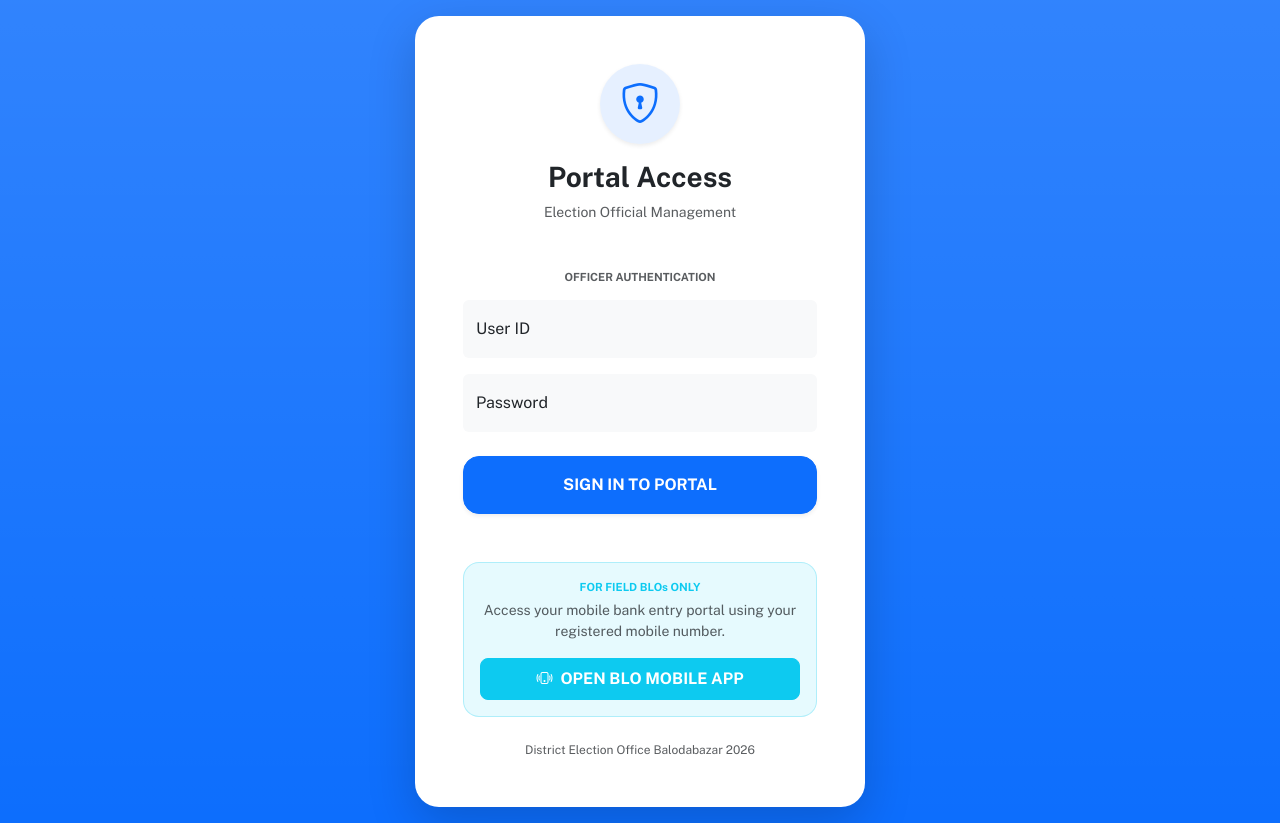
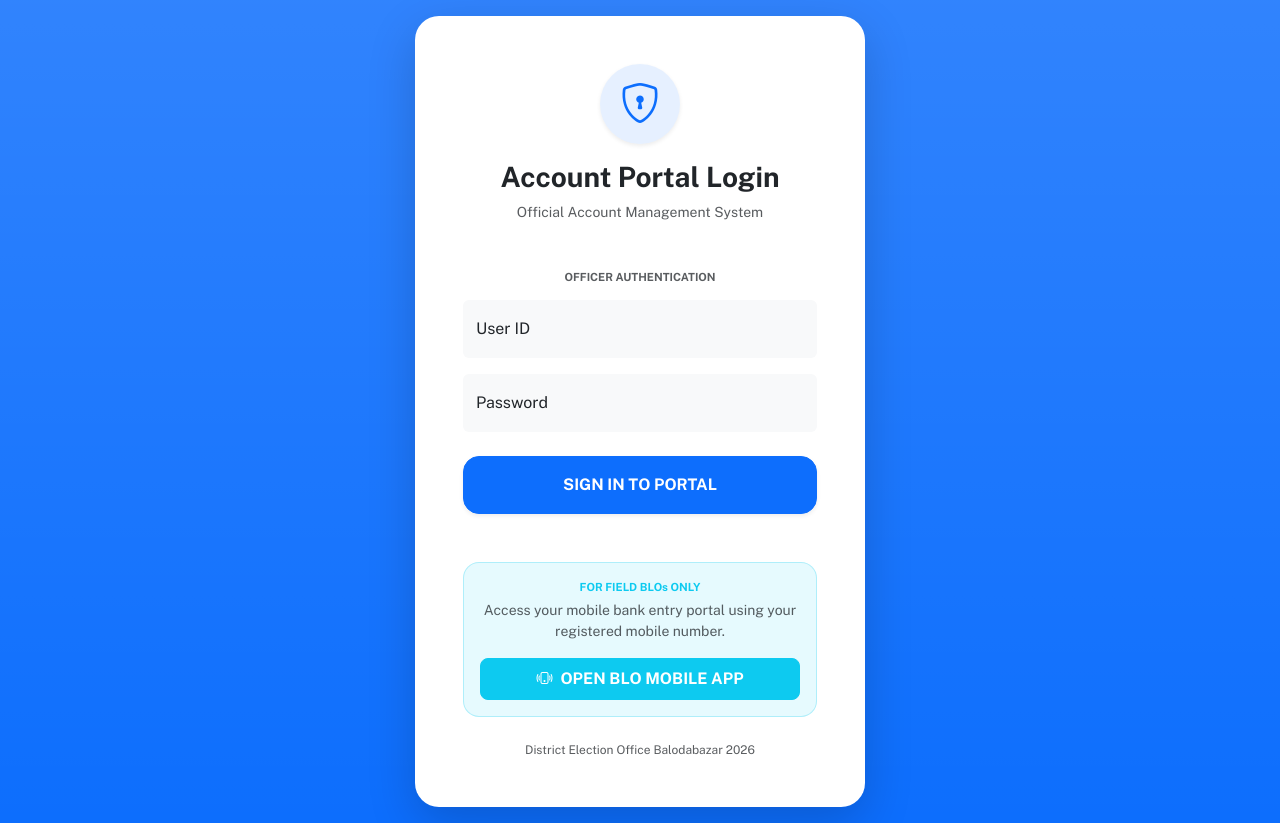
Before and after one commit to deobalodabazarsir26-alt/BAMS, a React (Vite) app: page / in a window 1280 px wide. Built offline with nearby package versions, Linux system fonts and the light colour scheme; no server answers.

Commit message:
feat: Update login page branding
Refine the login page title and subtitle to more accurately reflect the "Official Account Management System" purpose, improving clarity for users.

```diff
--- a/pages/Login.tsx
+++ b/pages/Login.tsx
@@ -30,8 +30,8 @@ const Login: React.FC<LoginProps> = ({ users, onLogin, onEnterBLOApp }) => {
             <div className="bg-primary bg-opacity-10 d-inline-flex align-items-center justify-content-center rounded-circle mb-3 shadow-sm" style={{ width: '80px', height: '80px' }}>
               <i className="bi bi-shield-lock text-primary fs-1"></i>
             </div>
-            <h3 className="fw-bold text-dark">Portal Access</h3>
-            <p className="text-muted small">Election Official Management</p>
+            <h3 className="fw-bold text-dark">Account Portal Login</h3>
+            <p className="text-muted small">Official Account Management System</p>
           </div>
 
           <div className="mb-4">
```
